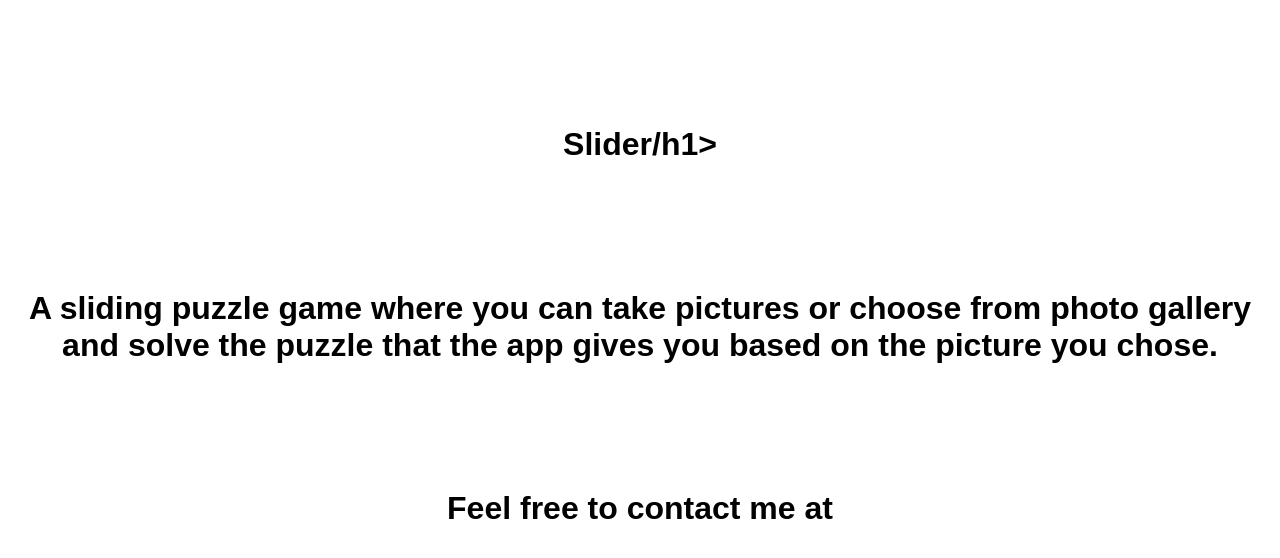
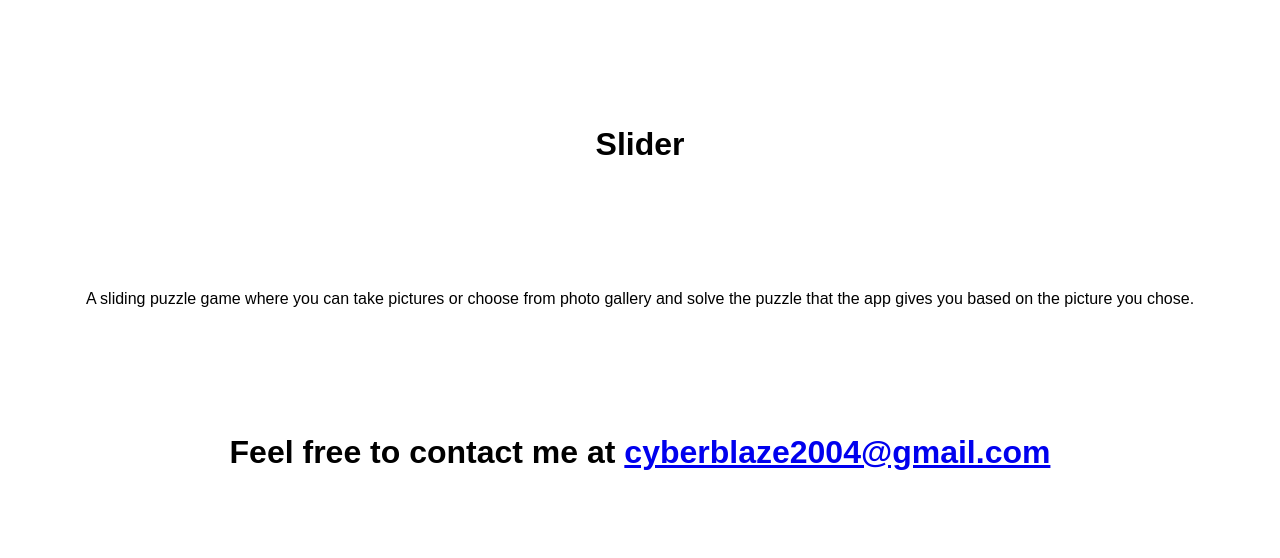
Before and after one commit to Anshul2004/SupportSlider, a plain HTML site: page index.html in a window 1280 px wide. Drawn offline with Linux system fonts and the light colour scheme.

Commit message:
Update index.html

```diff
--- a/index.html
+++ b/index.html
@@ -1,3 +1,3 @@
-<h1 style="font-family:Arial; text-align:center; margin-top:10%;">Slider/h1>
+<h1 style="font-family:Arial; text-align:center; margin-top:10%;">Slider</h1>
 <p style="font-family:Arial; text-align:center; margin-top:10%;">A sliding puzzle game where you can take pictures or choose from photo gallery and solve the puzzle that the app gives you based on the picture you chose.</p>
-<h1 style="font-family:Arial; text-align:center; margin-top:10%">Feel free to contact me at <a href="mailto:cyberblaze2004@gmail.com"cyberblaze2004@gmail.com></a></h1>
+<h1 style="font-family:Arial; text-align:center; margin-top:10%">Feel free to contact me at <a href="mailto:cyberblaze2004@gmail.com">cyberblaze2004@gmail.com</a></h1>
```
